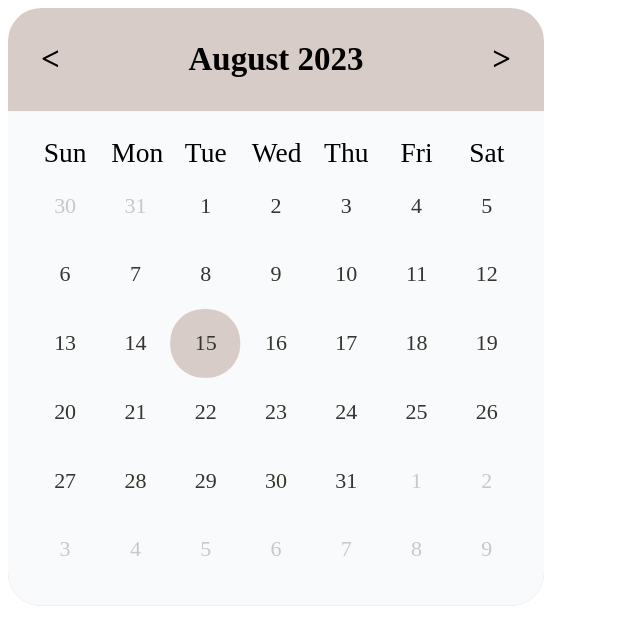
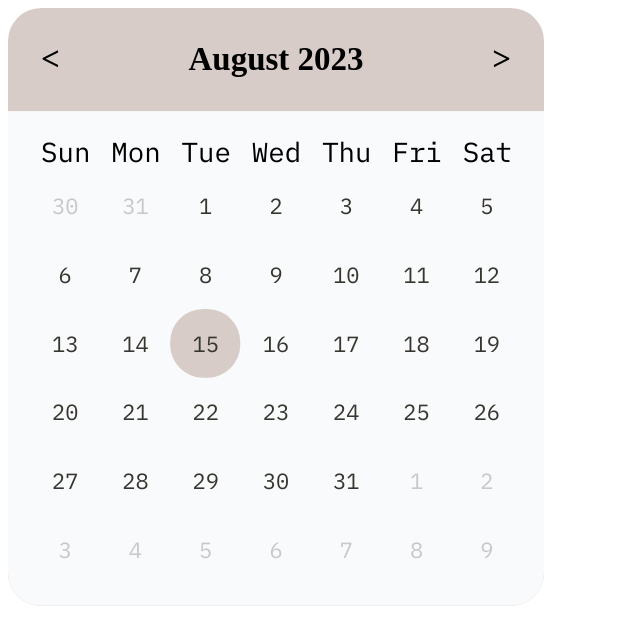
Before and after one commit to memementoo/notion_widgets, a plain HTML site: page calendar/index.html in a window 1280 px wide. Shown: the whole page, without its empty margins (0-640 px from the left). Drawn offline with Linux system fonts and the light colour scheme; a web font is replaced by a local one.

Commit message:
Update style.css

```diff
--- a/calendar/style.css
+++ b/calendar/style.css
@@ -1,13 +1,13 @@
 @font-face {
   font-family: 'Ai Writer Mono';
-  src: url('https://raw.githubusercontent.com/memementoo/notion_widgets/blob/main/week_counter/iAWriterMonoS-Regular.ttf') format('truetype');
+  src: url('../fonts/iAWriterMonoS-Regular.ttf') format('truetype');
   font-weight: 400;
   font-style: normal;
 }
 
 @font-face {
   font-family: 'Ai Writer Mono Bold';
-  url('https://raw.githubusercontent.com/memementoo/notion_widgets/blob/main/week_counter/iAWriterMonoS-Bold.ttf') format('truetype');
+  url('../fonts/iAWriterMonoS-Bold.ttf') format('truetype');
   font-weight: 400;
   font-style: bold;
 }
```
